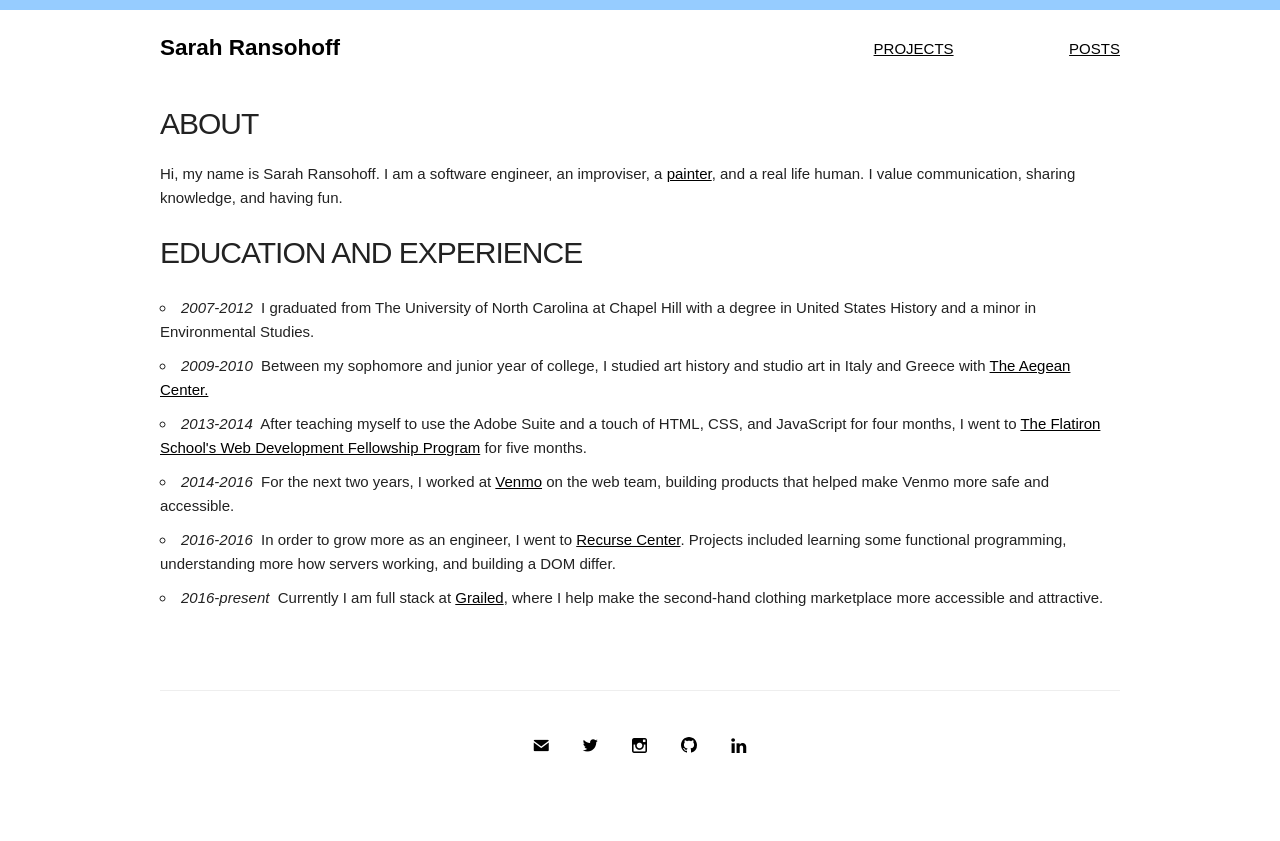
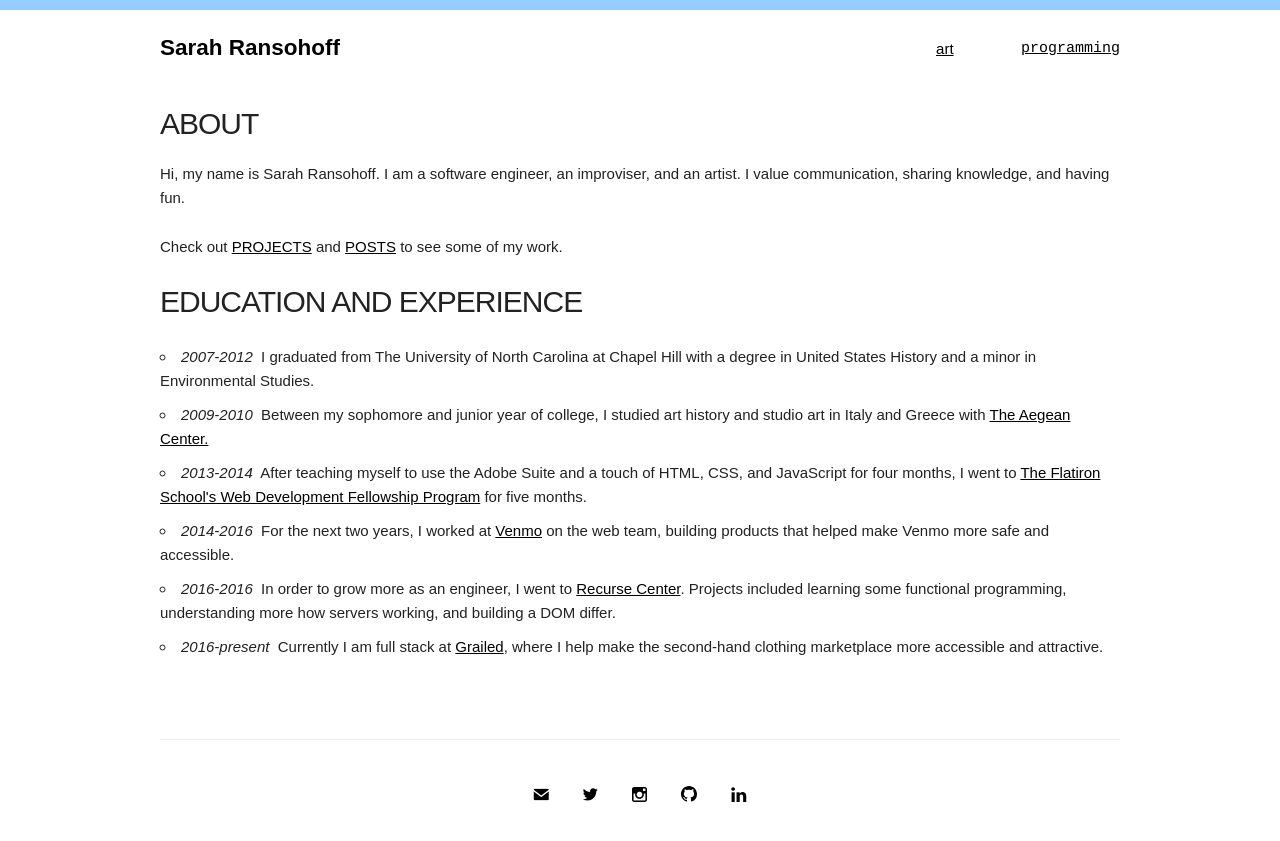
Before and after one commit to sranso/sranso.github.io, a Jekyll site: the page built from programming.html, in a window 1280 px wide. Shown: the top 841 px of the page. Built offline with Jekyll 4.4.1, drawn with Linux system fonts in a browser that asks for light colours; nearby versions of some CDN libraries.

Commit message:
Update headers and programming page.

```diff
--- a/_layouts/default.html
+++ b/_layouts/default.html
@@ -40,10 +40,10 @@
         <a href="/" class="black f2 no-underline link b hover-light-blue">Sarah Ransohoff</a>
       </div>
       <div class="two columns">
-        <a href="/projects.html" class="header-link link hover-bg-light-blue black underline ttu">Projects</a>
+        <a href="/" class="header-link link hover-bg-light-blue black underline">art</a>
       </div>
       <div class="two columns">
-        <a href="/posts.html" class="header-link link hover-bg-light-blue black underline ttu">Posts</a>
+        <a href="/programming/" class="header-link link hover-bg-light-blue black underline courier">programming</a>
       </div>
     </header>
 
--- a/programming.html
+++ b/programming.html
@@ -6,8 +6,15 @@ title: Sarah Ransohoff
 <div class="mt4">
   <h1 class="ttu">About</h1>
   <p>
-    Hi, my name is Sarah Ransohoff. I am a software engineer, an improviser, a <a href="https://www.instagram.com/sranso_paints" class="link black underline hover-bg-light-blue" target="blank">painter</a>, and a real life human.
+    Hi, my name is Sarah Ransohoff. I am a software engineer, an improviser, and an artist.
     I value communication, sharing knowledge, and having fun.
+  </p>
+  <p>
+    Check out
+    <a href="/programming/projects.html" class="link hover-bg-light-blue black underline ttu">Projects</a>
+    and
+    <a href="/programming/posts.html" class="link hover-bg-light-blue black underline ttu">Posts</a>
+    to see some of my work.
   </p>
   <h1 class="ttu">Education and Experience</h1>
   <p>
```
